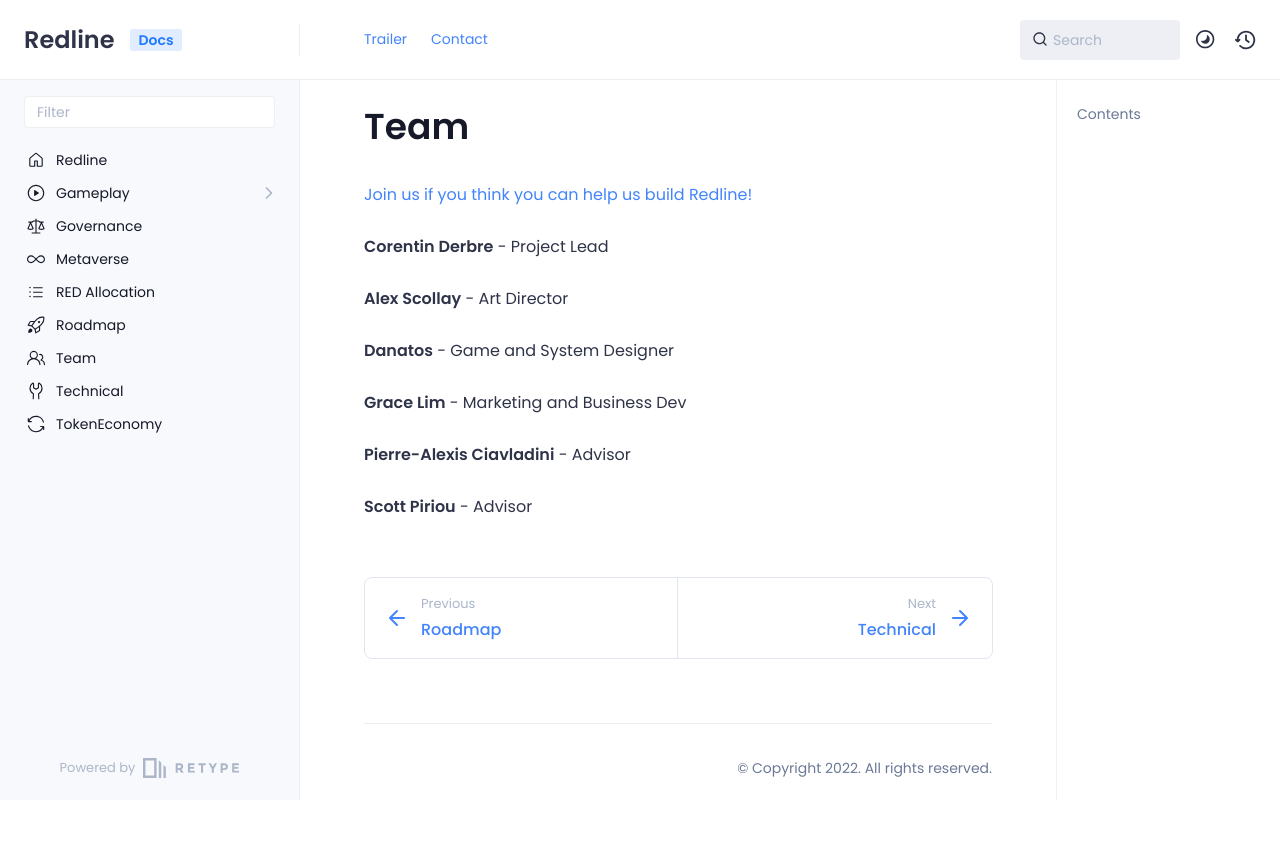
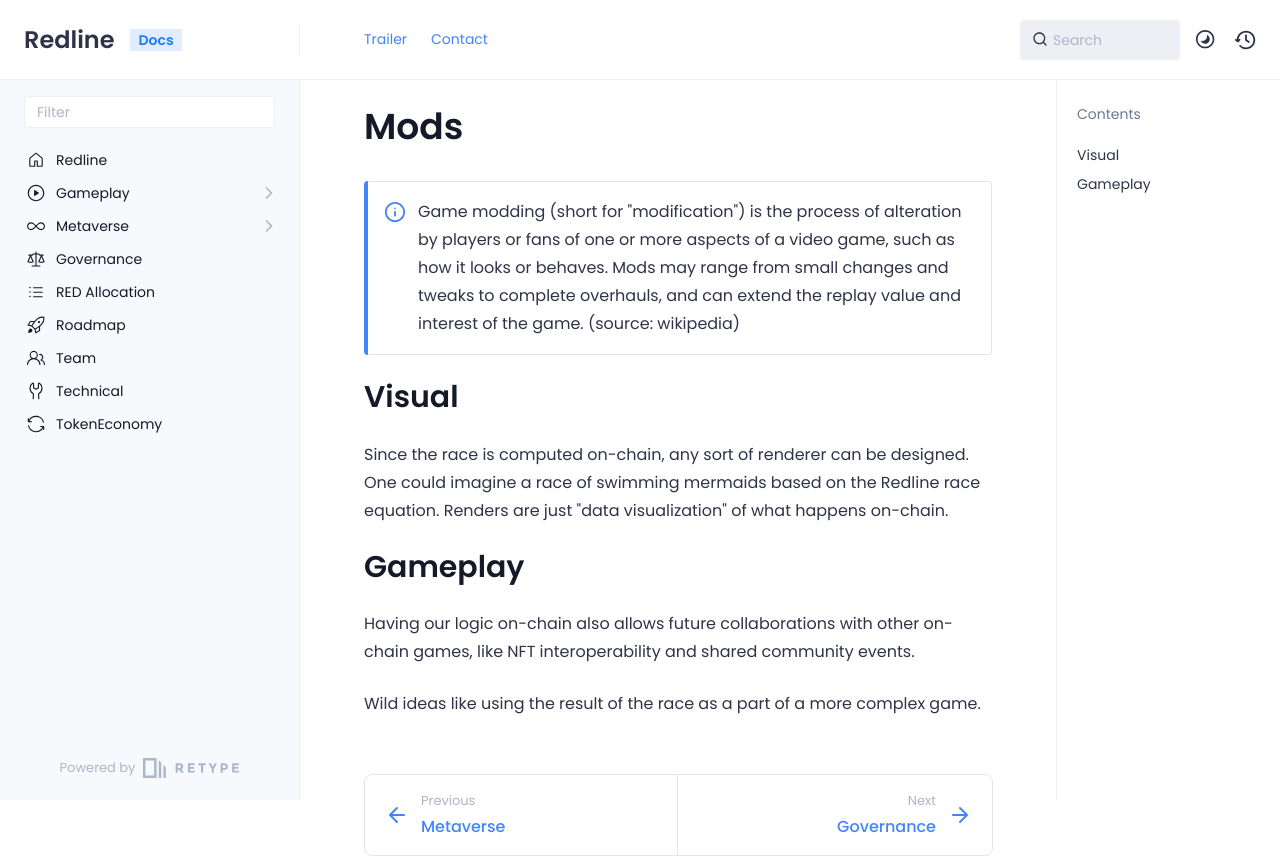
Before and after one commit to LoeizD/redline-docs, a plain HTML site: page metaverse/modding/index.html in a window 1280 px wide. Shown: the top 859 px of the page. Before the commit the page ends 820 px from the top, so only its background shows below. Drawn offline with Linux system fonts and the light colour scheme.

Commit message:
Refreshes Retype-generated documentation.
Process triggered by LoeizD.

```diff
--- a/404.html
+++ b/404.html
@@ -22,11 +22,11 @@
 
     <script>(function () { var el = document.documentElement, m = localStorage.getItem("/redline-docs/doc_theme"), wm = window.matchMedia; if (m === "dark" || (!m && wm && wm("(prefers-color-scheme: dark)").matches)) { el.classList.add("dark") } else { el.classList.remove("dark") } })();</script>
 
-    <link href="/redline-docs/resources/css/retype.css?v=1.11.2.700062793161" rel="stylesheet" data-turbo-track="reload" />
+    <link href="/redline-docs/resources/css/retype.css?v=1.11.2.700070660799" rel="stylesheet" data-turbo-track="reload" />
 
-    <script type="text/javascript" src="/redline-docs/resources/js/config.js?v=1.11.2.700062793161" defer data-turbo-track="reload"></script>
+    <script type="text/javascript" src="/redline-docs/resources/js/config.js?v=1.11.2.700070660799" defer data-turbo-track="reload"></script>
     <script type="text/javascript" src="/redline-docs/resources/js/retype.js?v=1.11.2" defer data-turbo-track="reload"></script>
-    <script id="lunr-js" type="text/javascript" src="/redline-docs/resources/js/lunr.js?v=1.11.2.700062793161" defer></script>
+    <script id="lunr-js" type="text/javascript" src="/redline-docs/resources/js/lunr.js?v=1.11.2.700070660799" defer></script>
 </head>
     <body>
         <div id="docs-app" class="relative text-base antialiased text-gray-700 bg-white font-body dark:bg-dark-850 dark:text-dark-300">
--- a/team/index.html
+++ b/metaverse/modding/index.html
@@ -7,29 +7,29 @@
     <meta name="turbo-cache-control" content="no-cache">
 
     <!-- Primary Meta Tags -->
-    <title>Team</title>
-    <meta name="title" content="Team">
-    <meta name="description" content="Join us if you think you can help us build Redline!" />
+    <title>Mods</title>
+    <meta name="title" content="Mods">
+    <meta name="description" content="Game modding (short for \"modification\") is the process of alteration by players or fans of one or more aspects of a video game, such as how it looks..." />
 
     <!-- Open Graph / Facebook -->
     <meta property="og:type" content="website">
-    <meta property="og:url" content="https://loeizd.github.io/redline-docs/team/">
-    <meta property="og:title" content="Team">
-    <meta property="og:description" content="Join us if you think you can help us build Redline!">
+    <meta property="og:url" content="https://loeizd.github.io/redline-docs/metaverse/modding/">
+    <meta property="og:title" content="Mods">
+    <meta property="og:description" content="Game modding (short for \"modification\") is the process of alteration by players or fans of one or more aspects of a video game, such as how it looks...">
 
     <!-- Twitter -->
     <meta property="twitter:card" content="summary_large_image">
-    <meta property="twitter:url" content="https://loeizd.github.io/redline-docs/team/">
-    <meta property="twitter:title" content="Team">
-    <meta property="twitter:description" content="Join us if you think you can help us build Redline!">
+    <meta property="twitter:url" content="https://loeizd.github.io/redline-docs/metaverse/modding/">
+    <meta property="twitter:title" content="Mods">
+    <meta property="twitter:description" content="Game modding (short for \"modification\") is the process of alteration by players or fans of one or more aspects of a video game, such as how it looks...">
 
     <script>(function () { var el = document.documentElement, m = localStorage.getItem("/redline-docs/doc_theme"), wm = window.matchMedia; if (m === "dark" || (!m && wm && wm("(prefers-color-scheme: dark)").matches)) { el.classList.add("dark") } else { el.classList.remove("dark") } })();</script>
 
-    <link href="/redline-docs/resources/css/retype.css?v=1.11.2.700062793161" rel="stylesheet" data-turbo-track="reload" />
+    <link href="/redline-docs/resources/css/retype.css?v=1.11.2.700070660799" rel="stylesheet" data-turbo-track="reload" />
 
-    <script type="text/javascript" src="/redline-docs/resources/js/config.js?v=1.11.2.700062793161" defer data-turbo-track="reload"></script>
+    <script type="text/javascript" src="/redline-docs/resources/js/config.js?v=1.11.2.700070660799" defer data-turbo-track="reload"></script>
     <script type="text/javascript" src="/redline-docs/resources/js/retype.js?v=1.11.2" defer data-turbo-track="reload"></script>
-    <script id="lunr-js" type="text/javascript" src="/redline-docs/resources/js/lunr.js?v=1.11.2.700062793161" defer></script>
+    <script id="lunr-js" type="text/javascript" src="/redline-docs/resources/js/lunr.js?v=1.11.2.700070660799" defer></script>
 </head>
     <body>
         <div id="docs-app" class="relative text-base antialiased text-gray-700 bg-white font-body dark:bg-dark-850 dark:text-dark-300">
@@ -183,19 +183,44 @@
                 <div id="docs-sidebar-right-toggle"></div>
 
                 <!-- Page content  -->
-<doc-anchor-target id="team" class="break-words">
+<doc-anchor-target id="mods" class="break-words">
     <h1>
-        <doc-anchor-trigger class="header-anchor-trigger" to="#team">#</doc-anchor-trigger>
-        <span>Team</span>
+        <doc-anchor-trigger class="header-anchor-trigger" to="#mods">#</doc-anchor-trigger>
+        <span>Mods</span>
     </h1>
 </doc-anchor-target>
-<p><a href="mailto:corentin@bergamot.digital">Join us if you think you can help us build Redline!</a></p>
-<p><strong>Corentin Derbre</strong> - Project Lead</p>
-<p><strong>Alex Scollay</strong> - Art Director</p>
-<p><strong>Danatos</strong> - Game and System Designer</p>
-<p><strong>Grace Lim</strong> - Marketing and Business Dev</p>
-<p><strong>Pierre-Alexis Ciavladini</strong> - Advisor</p>
-<p><strong>Scott Piriou</strong> - Advisor</p>
+<div class="flex mb-6">
+    <div class="flex-shrink-0 w-1 rounded-tl rounded-bl bg-blue-500 dark:bg-blue-400"></div>
+    <div class="flex w-full py-4 border border-l-0 border-gray-300 rounded-tr rounded-br doc-alert bg-white dark:bg-dark-700 dark:border-dark-700" role="alert">
+        <div class="flex items-center ml-4 h-7">
+            <svg xmlns="http://www.w3.org/2000/svg" class="mb-px text-blue-500 dark:text-blue-400" width="22" height="22" viewBox="0 0 24 24" role="presentation">
+                <g fill="currentColor"><g>
+                    <path d="M12 1C5.93 1 1 5.93 1 12s4.93 11 11 11 11-4.93 11-11S18.07 1 12 1zm0 20c-4.96 0-9-4.04-9-9s4.04-9 9-9 9 4.04 9 9-4.04 9-9 9z"></path>
+                    <path d="M12 11c-.55 0-1 .45-1 1v4c0 .55.45 1 1 1s1-.45 1-1v-4c0-.55-.45-1-1-1zM12.01 7c-.56 0-1 .45-1 1s.45 1 1 1 1-.45 1-1-.45-1-1-1z"></path>
+                    <path fill="none" d="M0 0h24v24H0z"></path>
+                </g></g>
+            </svg>
+        </div>
+        <div class="pr-5 ml-3">
+<p>Game modding (short for &quot;modification&quot;) is the process of alteration by players or fans of one or more aspects of a video game, such as how it looks or behaves. Mods may range from small changes and tweaks to complete overhauls, and can extend the replay value and interest of the game. (source: wikipedia)</p>
+        </div>
+    </div>
+</div>
+<doc-anchor-target id="visual">
+    <h2>
+        <doc-anchor-trigger class="header-anchor-trigger" to="#visual">#</doc-anchor-trigger>
+        <span>Visual</span>
+    </h2>
+</doc-anchor-target>
+<p>Since the race is computed on-chain, any sort of renderer can be designed. One could imagine a race of swimming mermaids based on the Redline race equation. Renders are just &quot;data visualization&quot; of what happens on-chain.</p>
+<doc-anchor-target id="gameplay">
+    <h2>
+        <doc-anchor-trigger class="header-anchor-trigger" to="#gameplay">#</doc-anchor-trigger>
+        <span>Gameplay</span>
+    </h2>
+</doc-anchor-target>
+<p>Having our logic on-chain also allows future collaborations with other on-chain games, like NFT interoperability and shared community events.</p>
+<p>Wild ideas like using the result of the race as a part of a more complex game.</p>
 
 
 
@@ -207,20 +232,20 @@
 
 <nav class="flex mt-14">
     <div class="w-1/2">
-        <a class="px-5 py-4 h-full flex items-center break-all md:break-normal font-medium text-blue-500 dark:text-blue-400 border border-gray-300 hover:border-gray-400 dark:border-dark-650 dark:hover:border-dark-450 rounded-l-lg transition-colors duration-150 relative hover:z-5" href="/redline-docs/roadmap/">
+        <a class="px-5 py-4 h-full flex items-center break-all md:break-normal font-medium text-blue-500 dark:text-blue-400 border border-gray-300 hover:border-gray-400 dark:border-dark-650 dark:hover:border-dark-450 rounded-l-lg transition-colors duration-150 relative hover:z-5" href="/redline-docs/metaverse/">
             <svg xmlns="http://www.w3.org/2000/svg" class="mr-3" width="24" height="24" viewBox="0 0 24 24" fill="currentColor" overflow="visible"><path d="M19 11H7.41l5.29-5.29a.996.996 0 10-1.41-1.41l-7 7a1 1 0 000 1.42l7 7a1.024 1.024 0 001.42-.01.996.996 0 000-1.41L7.41 13H19c.55 0 1-.45 1-1s-.45-1-1-1z" /><path fill="none" d="M0 0h24v24H0z" /></svg>
             <span>
                 <span class="block text-xs font-normal text-gray-400 dark:text-dark-400">Previous</span>
-                <span class="block mt-1">Roadmap</span>
+                <span class="block mt-1">Metaverse</span>
             </span>
         </a>
     </div>
 
     <div class="w-1/2">
-        <a class="px-5 py-4 -mx-px h-full flex items-center justify-end break-all md:break-normal font-medium text-blue-500 dark:text-blue-400 border border-gray-300 hover:border-gray-400 dark:border-dark-650 dark:hover:border-dark-450 rounded-r-lg transition-colors duration-150 relative hover:z-5" href="/redline-docs/technical/">
+        <a class="px-5 py-4 -mx-px h-full flex items-center justify-end break-all md:break-normal font-medium text-blue-500 dark:text-blue-400 border border-gray-300 hover:border-gray-400 dark:border-dark-650 dark:hover:border-dark-450 rounded-r-lg transition-colors duration-150 relative hover:z-5" href="/redline-docs/governance/">
             <span>
                 <span class="block text-xs font-normal text-right text-gray-400 dark:text-dark-400">Next</span>
-                <span class="block mt-1">Technical</span>
+                <span class="block mt-1">Governance</span>
             </span>
             <svg xmlns="http://www.w3.org/2000/svg" class="ml-3" width="24" height="24" viewBox="0 0 24 24" fill="currentColor" overflow="visible"><path d="M19.92 12.38a1 1 0 00-.22-1.09l-7-7a.996.996 0 10-1.41 1.41l5.3 5.3H5c-.55 0-1 .45-1 1s.45 1 1 1h11.59l-5.29 5.29a.996.996 0 000 1.41c.19.2.44.3.7.3s.51-.1.71-.29l7-7c.09-.09.16-.21.21-.33z" /><path fill="none" d="M0 0h24v24H0z" /></svg>
         </a>
@@ -268,6 +293,6 @@
 
         <div id="docs-overlay-target"></div>
 
-        <script>window.__DOCS__ = { "title": "Team", icon: "file", hasPrism: false, hasMermaid: false, hasMath: false }</script>
+        <script>window.__DOCS__ = { "title": "Mods", icon: "file", hasPrism: false, hasMermaid: false, hasMath: false }</script>
     </body>
 </html>
--- a/resources/js/search.json
+++ b/resources/js/search.json
@@ -1 +1 @@
-[[{"l":"Redline"},{"l":"Player Journey"}],[{"l":"Gameplay"},{"l":"Base gameplay"},{"l":"Seasons"},{"l":"Ranked seasons"},{"l":"Leagues"},{"l":"Play and Earn"},{"l":"Mods"}],[{"l":"Building robots"},{"l":"Compatibility"},{"l":"Moves"},{"l":"Spells"},{"l":"New parts"},{"l":"Breaking parts"}],[{"l":"Houses"},{"l":"Creating a House"},{"l":"Qualifying for a season"},{"l":"Benefits"}],[{"l":"Racing"},{"l":"Race announcer"},{"l":"Randomness and Strategy"},{"l":"Race Equation"},{"l":"Weather"},{"l":"Circuits"}],[{"l":"Governance"},{"l":"Governance Token"},{"l":"Governance Process"}],[{"l":"Metaverse"}],[{"l":"RED Allocation"}],[{"l":"Roadmap"},{"l":"Q4 2021"},{"l":"Q1 2022"},{"l":"Q2 2022"},{"l":"Q3 2022"},{"l":"Q4 2022"},{"l":"Q2 2023"},{"l":"Future"}],[{"l":"Team"}],[{"l":"Technical"},{"l":"Starknet"},{"l":"Unreal Engine"},{"l":"WebGL and AR"}],[{"l":"TokenEconomy"},{"l":"Main game loop"},{"i":"additional-treasury-streams","l":"Additional treasury streams:"},{"l":"Robot parts customizations"},{"l":"Auctions to display ads in-game"},{"l":"Secondary market royalties"},{"l":"Sales of non-gameplay NFT collectibles"},{"l":"Betting"}]]
+[[{"l":"Redline"},{"l":"Player Journey"}],[{"l":"Gameplay"},{"l":"Base gameplay"},{"l":"Seasons"},{"l":"Ranked seasons"},{"l":"Leagues"},{"l":"Play and Earn"}],[{"l":"Building robots"},{"l":"Compatibility"},{"l":"Moves"},{"l":"Spells"},{"l":"New parts"},{"l":"Breaking parts"}],[{"l":"Houses"},{"l":"Creating a House"},{"l":"Qualifying for a season"},{"l":"Benefits"}],[{"l":"Racing"},{"l":"Race announcer"},{"l":"Randomness and Strategy"},{"l":"Race Equation"},{"l":"Weather"},{"l":"Circuits"}],[{"l":"Metaverse"}],[{"l":"Mods"},{"l":"Visual"},{"l":"Gameplay"}],[{"l":"Governance"},{"l":"Governance Token"},{"l":"Governance Process"}],[{"l":"RED Allocation"}],[{"l":"Roadmap"},{"l":"Q4 2021"},{"l":"Q1 2022"},{"l":"Q2 2022"},{"l":"Q3 2022"},{"l":"Q4 2022"},{"l":"Q2 2023"},{"l":"Future"}],[{"l":"Team"}],[{"l":"Technical"},{"l":"Starknet"},{"l":"Unreal Engine"},{"l":"WebGL and AR"}],[{"l":"TokenEconomy"},{"l":"Main game loop"},{"i":"additional-treasury-streams","l":"Additional treasury streams:"},{"l":"Robot parts customizations"},{"l":"Auctions to display ads in-game"},{"l":"Secondary market royalties"},{"l":"Sales of non-gameplay NFT collectibles"},{"l":"Betting"}]]
```
Also changed, not shown: gameplay/buildingrobots/index.html (+3 -3 lines), gameplay/houses/index.html (+3 -3 lines), gameplay/index.html (+5 -13 lines), gameplay/racing/index.html (+5 -5 lines), governance/index.html (+7 -7 lines), index.html (+3 -3 lines), metaverse/index.html (+7 -7 lines), redallocation/index.html (+5 -5 lines), roadmap/index.html (+3 -3 lines), technical/index.html (+3 -3 lines), tokeneconomy/index.html (+3 -3 lines), resources/js/config.js, 1 other file.
